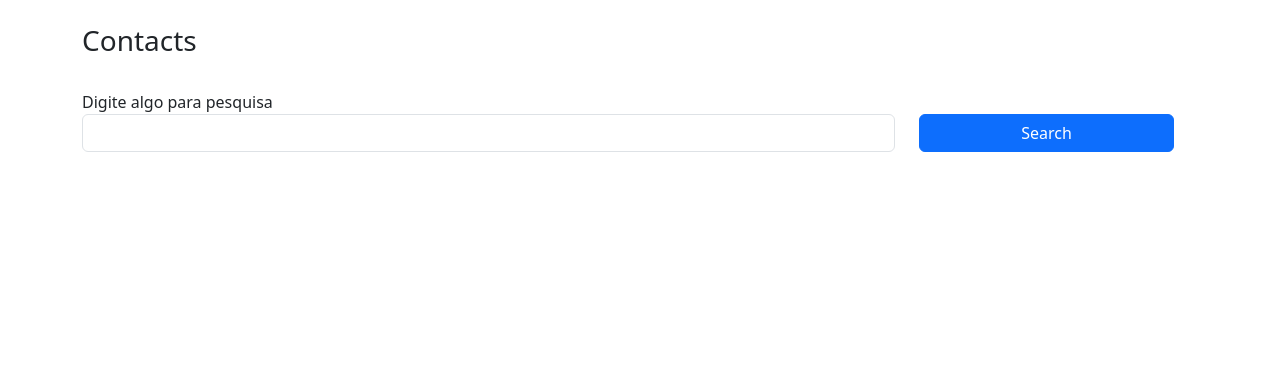
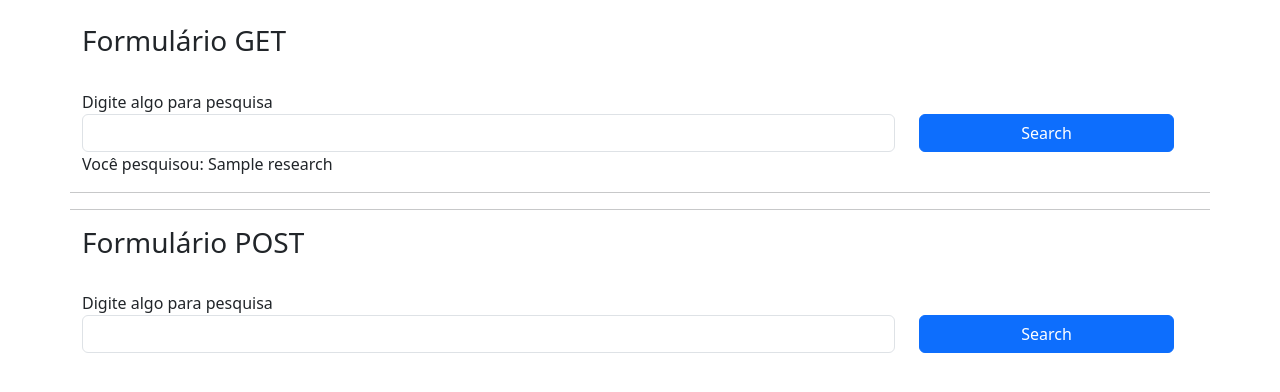
Before and after one commit to Gustavo-Faber/flask-learning, a Flask app: template application/templates/contact.html in a window 1280 px wide. Shown: the top 392 px of the page. Run offline with Flask 3, Linux system fonts and the light colour scheme; the template is opened without the code that fills it: most values are stand-ins (such as "Sample title", 1, 10 or a date in 2020).

Commit message:
lesson 9

```diff
--- a/application/templates/contact.html
+++ b/application/templates/contact.html
@@ -10,7 +10,7 @@
 
     <div class="container">
         <div class="row mt-4">
-            <h3>Contacts</h3>
+            <h3>Formulário GET</h3>
             <form action="" method="get" class="row mt-4">
                 <div class="col-9">
                     Digite algo para pesquisa
@@ -20,6 +20,25 @@
                     <button type="submit" class="btn btn-primary mt-4 col-12">Search</button>
                 </div>
             </form>
+
+            <p>Você pesquisou: {{context["research"]}}</p>
+
+            <hr>
+            <hr>
+            <div class="row">
+                <h3>Formulário POST</h3>
+            </div>
+
+            <form action="" method="post" class="row mt-4">
+                <div class="col-9">
+                    Digite algo para pesquisa
+                    <input type="text" name="research" id="" class="form-control">
+                </div>
+                <div class="col-3">
+                    <button type="submit" class="btn btn-primary mt-4 col-12">Search</button>
+                </div>
+            </form>
+
         </div>
     </div>
 <script src="https://cdn.jsdelivr.net/npm/bootstrap@5.3.8/dist/js/bootstrap.bundle.min.js" integrity="sha384-FKyoEForCGlyvwx9Hj09JcYn3nv7wiPVlz7YYwJrWVcXK/BmnVDxM+D2scQbITxI" crossorigin="anonymous"></script>
```
Also changed, not shown: application/routes.py (+10 -3 lines).
